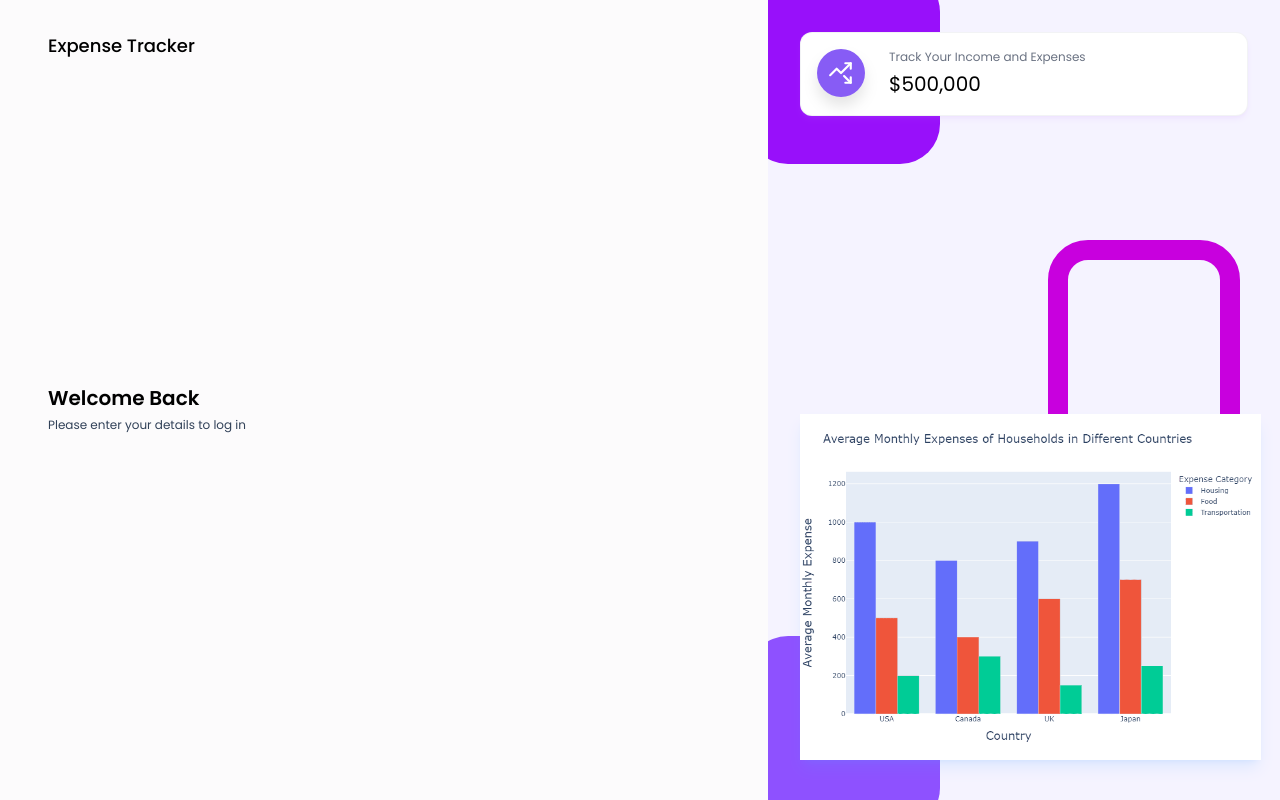
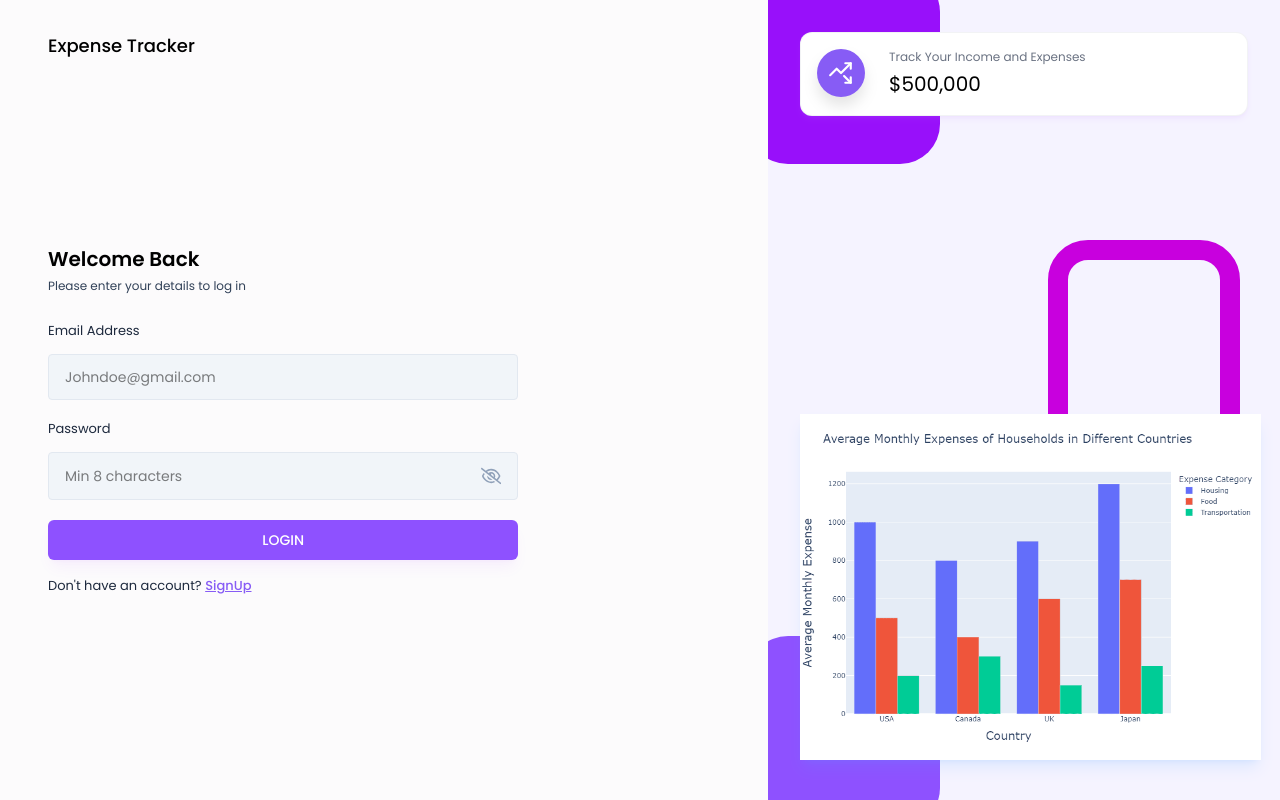
Before and after one commit to Santos2175/expense-tracker, a React (Vite) app in the folder client/: page /login in a window 1280 px wide. Built offline with nearby package versions, Linux system fonts and the light colour scheme.

Commit message:
feat(client): login page added

```diff
--- /dev/null
+++ b/client/src/components/ui/Input.jsx
@@ -0,0 +1,45 @@
+import { useState } from 'react';
+import { FaRegEye, FaRegEyeSlash } from 'react-icons/fa6';
+
+const Input = ({ value, onChange, placeholder, label, type }) => {
+  const [showPassword, setShowPassword] = useState(false);
+
+  // Function to toggle show password
+  const toggleShowPassword = () => {
+    setShowPassword(!showPassword);
+  };
+  return (
+    <div>
+      <label className='text-[13px] text-slate-800'>{label}</label>
+
+      <div className='input-box'>
+        <input
+          type={
+            type === 'password' ? (showPassword ? 'text' : 'password') : type
+          }
+          placeholder={placeholder}
+          value={value}
+          onChange={(e) => onChange(e)}
+          className='w-full bg-transparent outline-none'
+        />
+
+        {type === 'password' &&
+          (showPassword ? (
+            <FaRegEye
+              size={22}
+              className='text-primary cursor-pointer'
+              onClick={toggleShowPassword}
+            />
+          ) : (
+            <FaRegEyeSlash
+              size={22}
+              className='text-slate-400 cursor-pointer'
+              onClick={toggleShowPassword}
+            />
+          ))}
+      </div>
+    </div>
+  );
+};
+
+export default Input;
--- a/client/src/index.css
+++ b/client/src/index.css
@@ -18,3 +18,11 @@
     overflow-x: hidden;
   }
 }
+
+.input-box {
+  @apply w-full flex justify-between gap-3 text-sm text-black bg-slate-100 rounded px-4 py-3 mb-4 mt-3 border border-slate-200 outline-none;
+}
+
+.btn-primary {
+  @apply w-full text-sm font-medium text-white bg-violet-500 shadow-lg shadow-purple-600/5 p-[10px] rounded-md my-1 hover:bg-purple-600/15 hover:text-purple-600 cursor-pointer;
+}
--- a/client/src/pages/auth/Login.jsx
+++ b/client/src/pages/auth/Login.jsx
@@ -1,7 +1,33 @@
-import React from 'react';
+import React, { useState } from 'react';
 import AuthLayout from '../../components/layouts/AuthLayout';
+import Input from '@/components/ui/Input';
+import { Link, useNavigate } from 'react-router';
+import { validateEmail } from '@/utils/helper';
 
 const Login = () => {
+  const [email, setEmail] = useState('');
+  const [password, setPassword] = useState('');
+  const [error, setError] = useState(null);
+
+  const navigate = useNavigate();
+
+  const handleLogin = async (e) => {
+    e.preventDefault();
+
+    if (!validateEmail(email)) {
+      setError('Please enter the valid email address');
+      return;
+    }
+
+    if (!password) {
+      setError('Please enter the password');
+      return;
+    }
+
+    setError('');
+
+    // login api call
+  };
   return (
     <AuthLayout>
       <div className='lg:w-[70%] h-3/4 md:h-full flex flex-col justify-center'>
@@ -9,6 +35,37 @@
         <p className='text-xs text-slate-700 mt-[5px] mb-6'>
           Please enter your details to log in
         </p>
+
+        <form onSubmit={handleLogin}>
+          <Input
+            value={email}
+            onChange={({ target }) => setEmail(target.value)}
+            label='Email Address'
+            placeholder='Johndoe@gmail.com'
+            type='text'
+          />
+
+          <Input
+            value={password}
+            onChange={({ target }) => setPassword(target.value)}
+            label='Password'
+            placeholder='Min 8 characters'
+            type='password'
+          />
+
+          {error && <p className='text-red-500 text-xs pb-2.5'>{error}</p>}
+
+          <button type='submit' className='btn-primary'>
+            LOGIN
+          </button>
+
+          <p className='text-[13px] text-slate-800 mt-3'>
+            Don't have an account?{' '}
+            <Link to='/signup' className='font-medium text-primary underline'>
+              SignUp
+            </Link>
+          </p>
+        </form>
       </div>
     </AuthLayout>
   );
--- a/client/src/utils/helper.js
+++ b/client/src/utils/helper.js
@@ -0,0 +1,5 @@
+export const validateEmail = (email) => {
+  const regex = /^[^\s@]+@[^\s@]+\.[^\s@]+$/;
+
+  return regex.test(email);
+};
```
